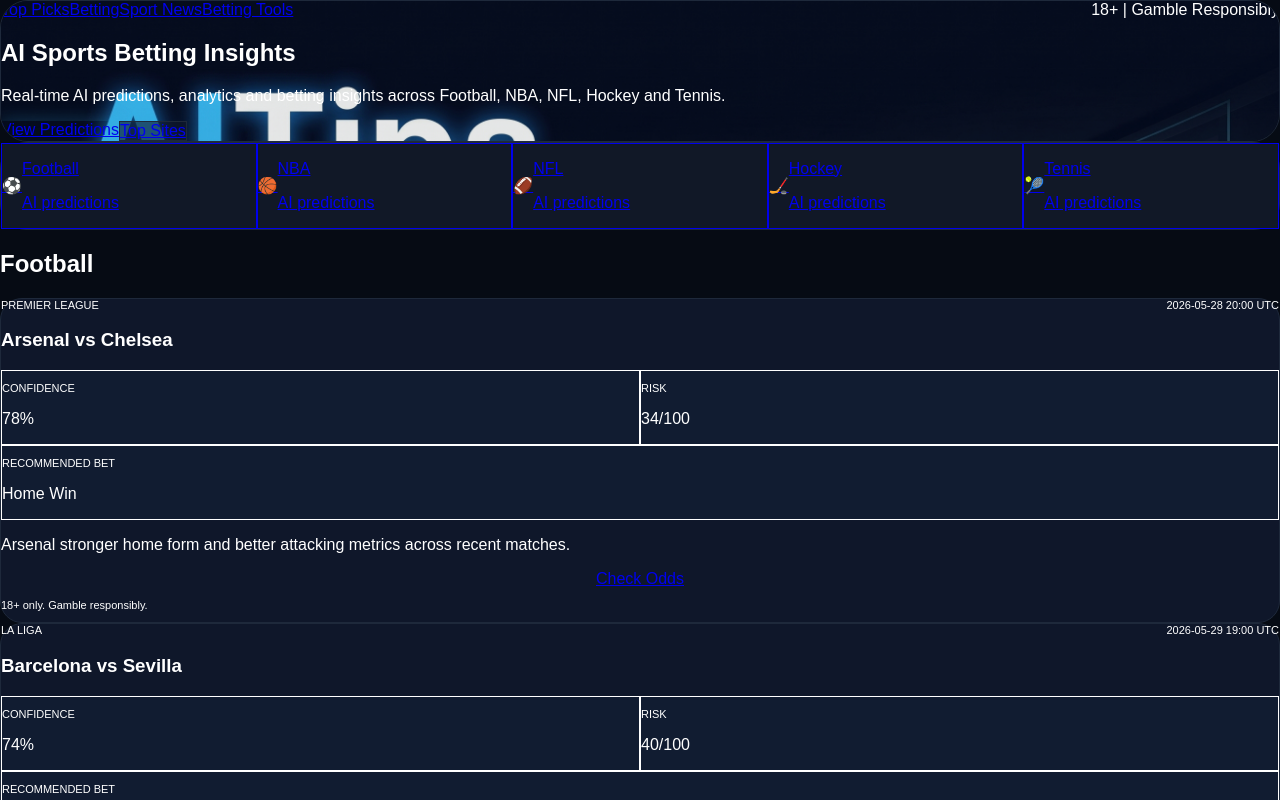
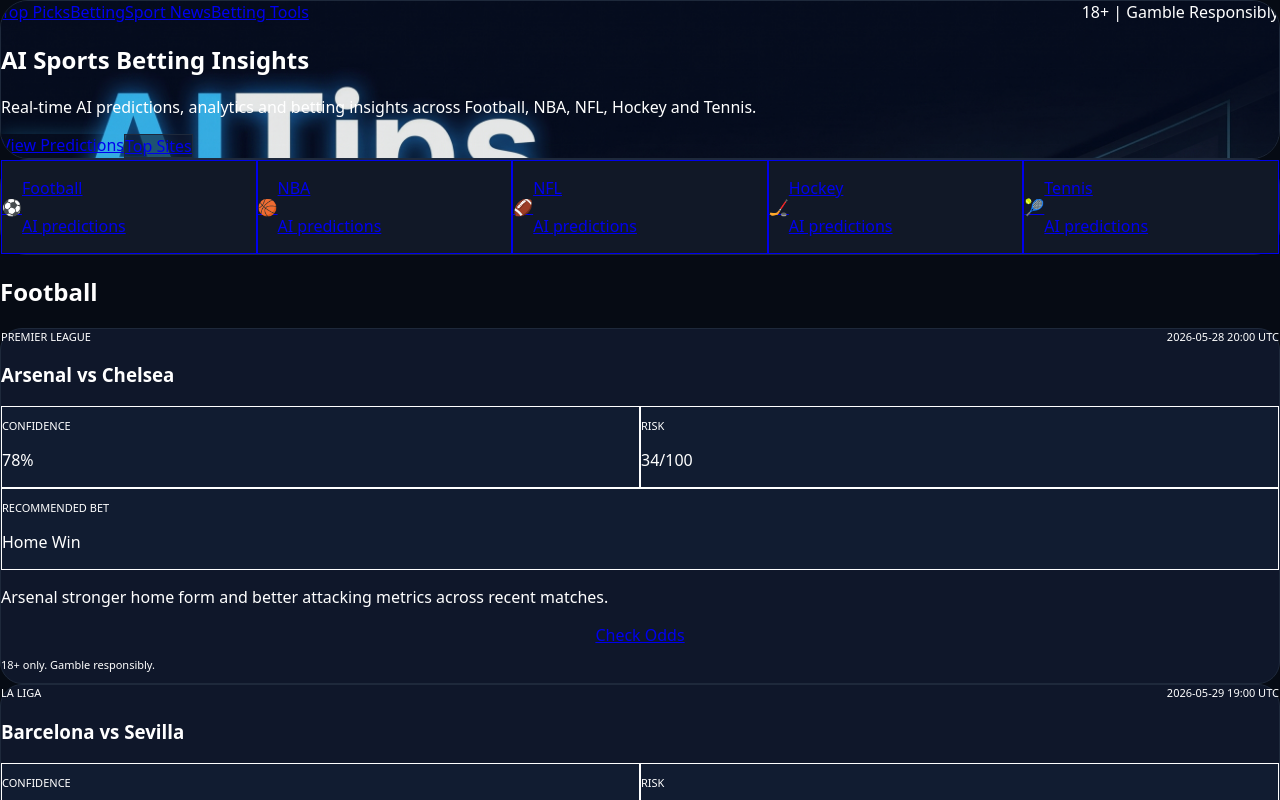
Before and after one commit to Peterson1979/ai-bet, a Next.js app: page / in a window 1280 px wide. Shown: the top 800 px of the page. Built offline with nearby package versions, Linux system fonts and the light colour scheme.

Commit message:
fix layout structure + UI stability

```diff
--- a/app/layout.tsx
+++ b/app/layout.tsx
@@ -21,16 +21,11 @@ export default function RootLayout({
 }) {
   return (
     <html lang="en">
-      <body
-        style={{
-          margin: 0,
-          padding: 0,
-          backgroundColor: "#0b0f14",
-          color: "#ffffff",
-          fontFamily: "sans-serif",
-        }}
-      >
-        {children}
+      <body className="min-h-screen bg-[#060B14] text-white antialiased">
+        {/* GLOBAL APP WRAPPER */}
+        <div className="flex min-h-screen flex-col">
+          {children}
+        </div>
       </body>
     </html>
   );
```
